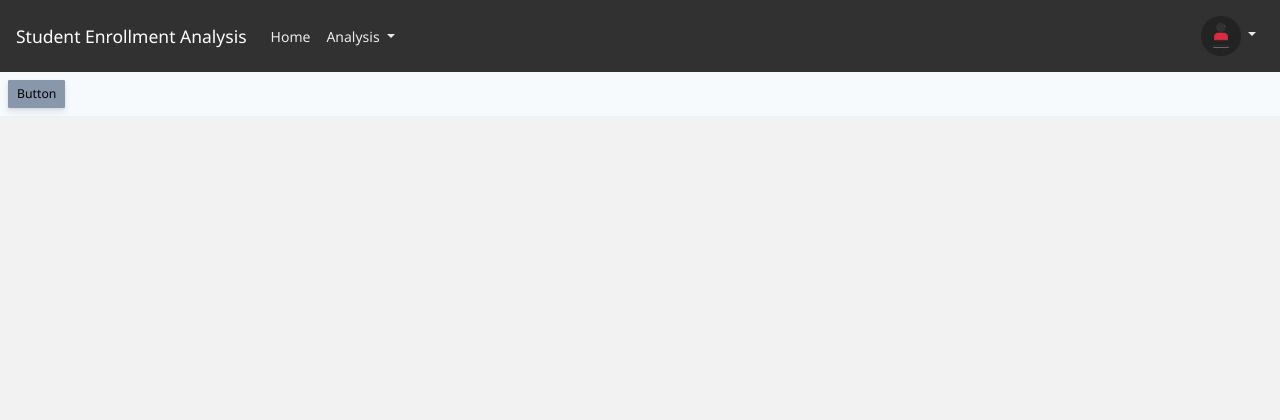
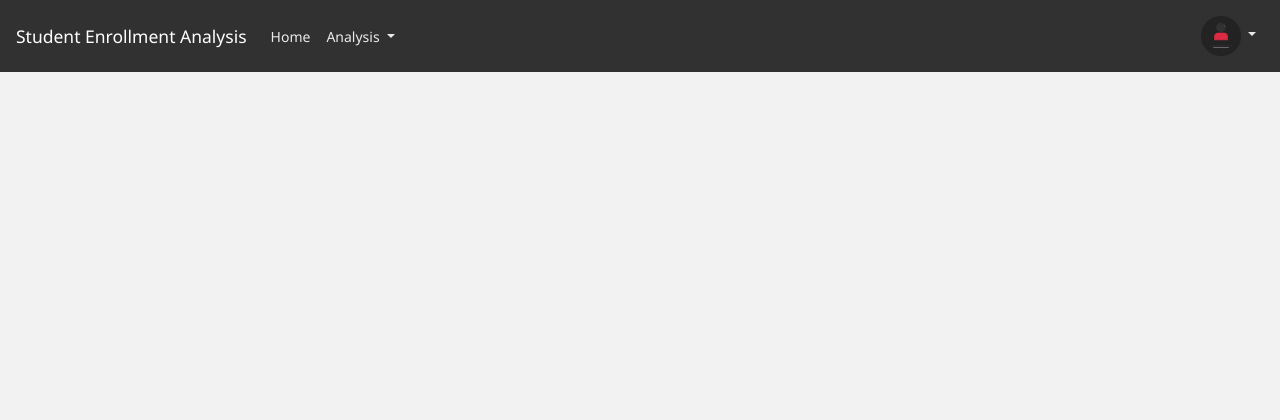
Before and after one commit to robin-driscol/student-enrollment-analysis, a Django app: template StudentEnrollment/templates/base.html in a window 1280 px wide. Shown: the top 420 px of the page. Run offline with Django 3.2, Linux system fonts and the light colour scheme; the template is opened without the code that fills it, so the values that code supplies are empty; some libraries are stand-ins or nearby versions.

Commit message:
Update navbar.html

```diff
--- a/StudentEnrollment/templates/snippets/navbar.html
+++ b/StudentEnrollment/templates/snippets/navbar.html
@@ -38,9 +38,3 @@
     </ul>
 </div>
 </nav>
-
-<section>
-  <div class="conatiner p-2 bg-light">
-    <button type="button" class="btn btn-secondary btn-sm">Button</button>
-  </div>
-</section>
```
